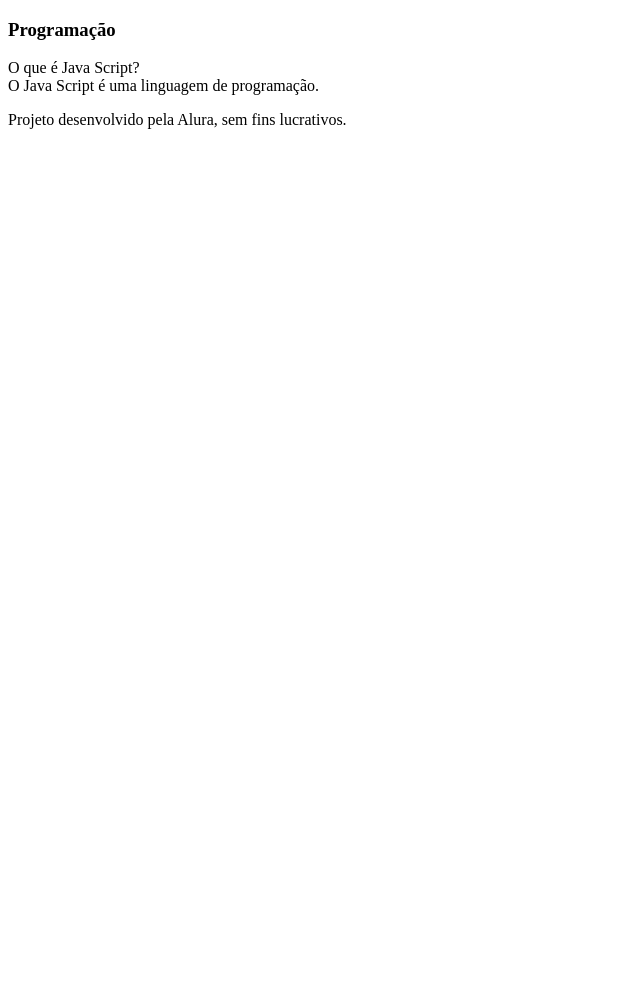
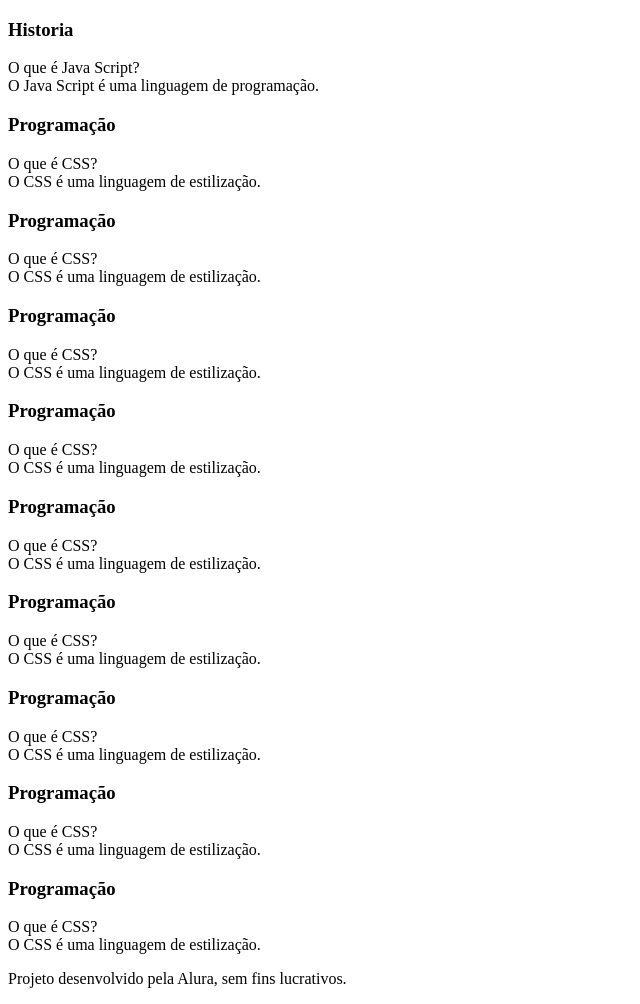
Before and after one commit to RyuMiharu/3-trim, a plain HTML site: page index.html in a window 1280 px wide. Shown: the whole page, without its empty margins (0-640 px from the left). Before the commit the page ends 800 px from the top, so only its background shows below. Drawn offline with Linux system fonts and the light colour scheme.

Commit message:
Add files via upload

```diff
--- a/index.html
+++ b/index.html
@@ -10,15 +10,124 @@
         <section id= “container”>
             <article class="cartao">
                 <div class="cartao__conteudo">
-                    <h3> Programação </h3>
+                    <h3> Historia </h3>
                     <div class="cartao__conteudo__pergunta">
                         O que é Java Script?<div class="cartao__conteudo__resposta">
                             O Java Script é uma linguagem de programação.
                             </div>
 
+     <article class="cartao">
+        <div class="cartao__conteudo">
+            <h3> Programação </h3>
+                  <div class="cartao__conteudo__pergunta">
+                        O que é CSS?
+                    </div>
+                   <div class="cartao__conteudo__resposta">
+                        O CSS é uma linguagem de estilização.
+                     </div>
+                    </div>
 
+     </article>
+
+     <article class="cartao">
+        <div class="cartao__conteudo">
+                <h3> Programação </h3>
+                      <div class="cartao__conteudo__pergunta">
+                            O que é CSS?
+                        </div>
+                       <div class="cartao__conteudo__resposta">
+                            O CSS é uma linguagem de estilização.
+                         </div>
                         </div>
 
+<article class="cartao">
+    <div class="cartao__conteudo">
+            <h3> Programação </h3>
+                  <div class="cartao__conteudo__pergunta">
+                        O que é CSS?
+                    </div>
+                   <div class="cartao__conteudo__resposta">
+                        O CSS é uma linguagem de estilização.
+                     </div>
+                    </div>
+
+     </article>
+         </article>
+                        </div>
+
+<article class="cartao">
+    <div class="cartao__conteudo">
+            <h3> Programação </h3>
+                  <div class="cartao__conteudo__pergunta">
+                        O que é CSS?
+                    </div>
+                   <div class="cartao__conteudo__resposta">
+                        O CSS é uma linguagem de estilização.
+                     </div>
+                    </div>
+
+     </article>
+<article class="cartao">
+    <div class="cartao__conteudo">
+            <h3> Programação </h3>
+                  <div class="cartao__conteudo__pergunta">
+                        O que é CSS?
+                    </div>
+                   <div class="cartao__conteudo__resposta">
+                        O CSS é uma linguagem de estilização.
+                     </div>
+                    </div>
+
+<article class="cartao">
+    <div class="cartao__conteudo">
+            <h3> Programação </h3>
+                  <div class="cartao__conteudo__pergunta">
+                        O que é CSS?
+                    </div>
+                   <div class="cartao__conteudo__resposta">
+                        O CSS é uma linguagem de estilização.
+                     </div>
+                    </div>
+
+     </article>
+     </article>
+
+<article class="cartao">
+    <div class="cartao__conteudo">
+            <h3> Programação </h3>
+                  <div class="cartao__conteudo__pergunta">
+                        O que é CSS?
+                    </div>
+                   <div class="cartao__conteudo__resposta">
+                        O CSS é uma linguagem de estilização.
+                     </div>
+                    </div>
+
+<article class="cartao">
+    <div class="cartao__conteudo">
+            <h3> Programação </h3>
+                  <div class="cartao__conteudo__pergunta">
+                        O que é CSS?
+                    </div>
+                   <div class="cartao__conteudo__resposta">
+                        O CSS é uma linguagem de estilização.
+                     </div>
+                    </div>
+
+<article class="cartao">
+    <div class="cartao__conteudo">
+            <h3> Programação </h3>
+                  <div class="cartao__conteudo__pergunta">
+                        O que é CSS?
+                    </div>
+                   <div class="cartao__conteudo__resposta">
+                        O CSS é uma linguagem de estilização.
+                     </div>
+                    </div>
+
+     </article>
+     </article>
+     </article>
                 </div>
             </article>
 
```
